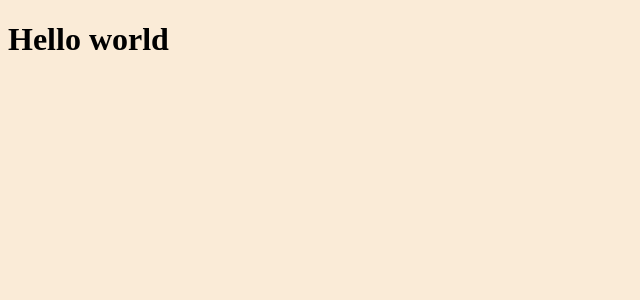
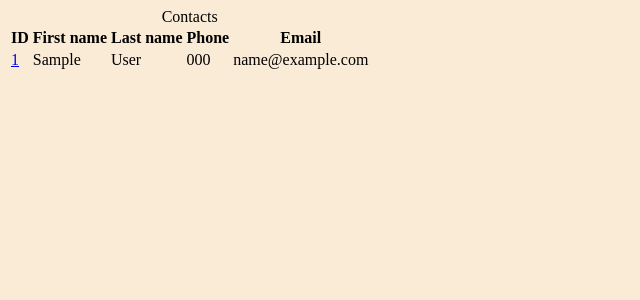
Before and after one commit to lucassmtt/DjangoAgenda, a Django app: page / in a window 1280 px wide. Shown: the top 300 px of the page, without its empty margins (0-640 px from the left). Run offline with Django 4.2, Linux system fonts and the light colour scheme; tables that the repository leaves empty hold one stand-in row (values such as "Sample post").

Commit message:
Import data to html template...

```diff
--- a/base_template/global/base.html
+++ b/base_template/global/base.html
@@ -8,6 +8,8 @@
     <link rel="stylesheet" href='{% static 'global/css/style.css' %}'>
 </head>
 <body>
-    <h1>Hello world</h1>
+    <main class="content">
+        {% block content %} {% endblock content %}
+    </main>
 </body>
 </html>
--- a/contact/templates/contact/index.html
+++ b/contact/templates/contact/index.html
@@ -1 +1,47 @@
 {% extends 'global/base.html' %}
+
+{% block content %}
+    <div class="responsive-table">
+        <table class="contacts-table">
+            <caption class="table-caption">
+                Contacts
+            </caption>
+            <thead>
+                <tr class="table-row table-row-header">
+                    <th class="table-header">ID</th>
+                    <th class="table-header">First name</th>
+                    <th class="table-header">Last name</th>
+                    <th class="table-header">Phone</th>
+                    <th class="table-header">Email</th>
+                </tr>
+            </thead>
+            <tbody>
+                {% for contact in contacts %}
+                    <tr class="table-row">
+                        <td class="table-cel">
+                            <a class="table-link" href="#">
+                                {{ contact.id }}
+                            </a>
+                        </td>
+
+                        <td class="table-cel">
+                            {{ contact.first_name }}
+                        </td>
+
+                        <td class="table-cel">
+                            {{ contact.last_name }}
+                        </td>
+
+                        <td class="table-cel">
+                            {{ contact.phone }}
+                        </td>
+
+                        <td class="table-cel">
+                            {{ contact.email }}
+                        </td>
+                    </tr>
+                {% endfor %}
+            </tbody>
+        </table>
+    </div>
+{% endblock content %}
--- a/contact/urls.py
+++ b/contact/urls.py
@@ -1,7 +1,6 @@
 from django.urls import path
 
 from . import views
-
 
 app_name = 'contact'
 
--- a/contact/views.py
+++ /dev/null
@@ -1,8 +0,0 @@
-from django.shortcuts import render
-
-
-def index_view(request):
-    return render(
-        request=request,
-        template_name='contact/index.html',
-    )
--- /dev/null
+++ b/contact/views/__init__.py
@@ -0,0 +1,2 @@
+# flake8: noqa
+from .contact_views import *
--- /dev/null
+++ b/contact/views/contact_views.py
@@ -0,0 +1,17 @@
+from django.shortcuts import render
+
+from contact.models import Contact
+
+
+def index_view(request):
+    contacts = Contact.objects.all()
+
+    context = {
+        'contacts': contacts
+    }
+
+    return render(
+        request=request,
+        template_name='contact/index.html',
+        context=context
+    )
--- a/project/urls.py
+++ b/project/urls.py
@@ -1,9 +1,12 @@
+# flake8: noqa
 from django.contrib import admin
 from django.urls import include, path
 from django.conf import settings
 from django.conf.urls.static import static
 
+
 import contact
+
 
 urlpatterns = [
     path('', include('contact.urls')),
```
Also changed, not shown: project/settings.py (+7 -0 lines).
